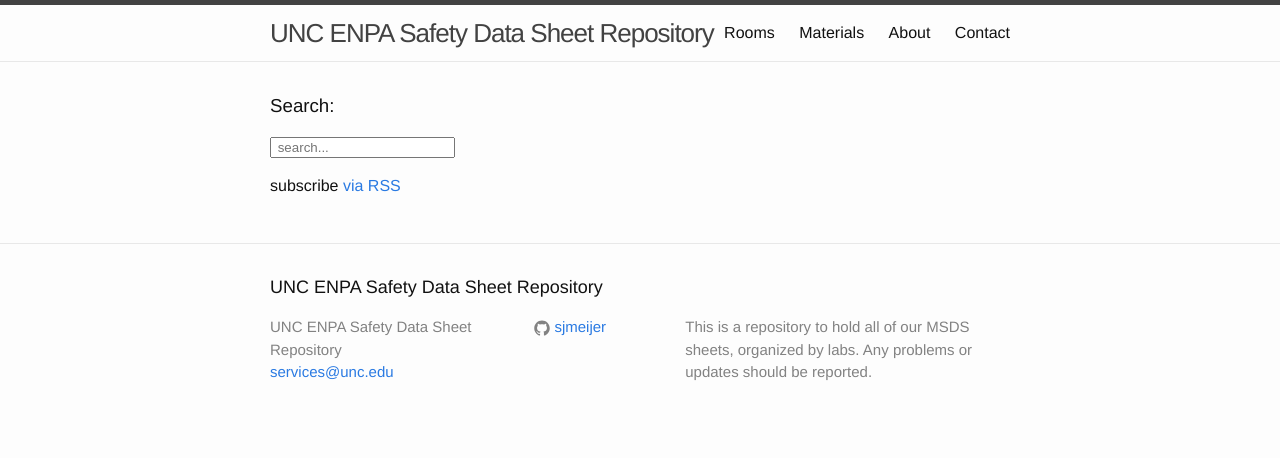
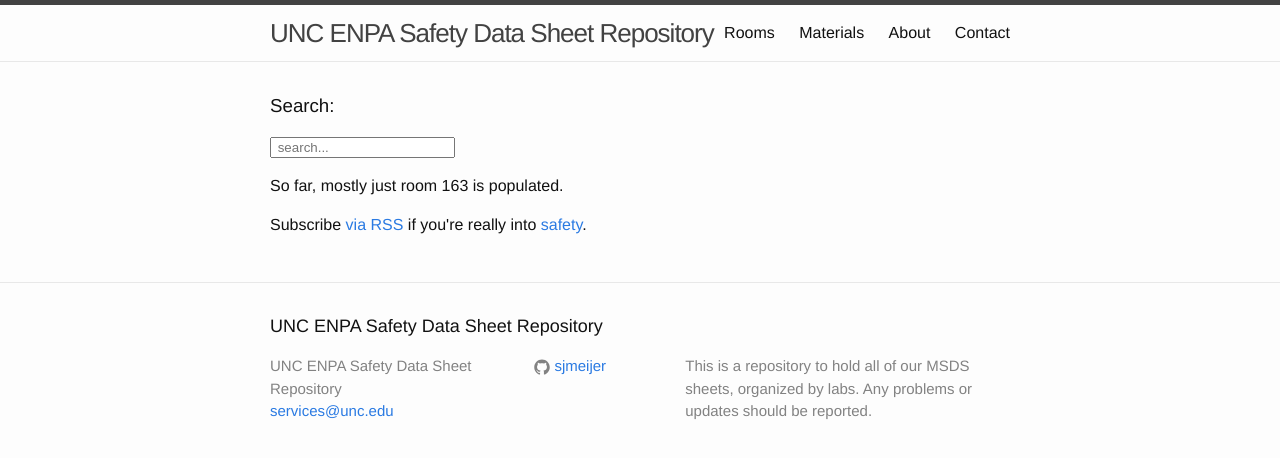
Before and after one commit to sjmeijer/msds, a Jekyll site: the page built from index.html, in a window 1280 px wide. Shown: the top 458 px of the page. Built offline with Jekyll 4.4.1, drawn with Linux system fonts in a browser that asks for light colours.

Commit message:
modified index message

```diff
--- a/index.html
+++ b/index.html
@@ -23,6 +23,9 @@
   </ul>
   -->
 
-  <p class="rss-subscribe">subscribe <a href="{{ "/feed.xml" | prepend: site.baseurl }}">via RSS</a></p>
+<p>
+So far, mostly just room 163 is populated.
+</p>
+  <p class="rss-subscribe">Subscribe <a href="{{ "/feed.xml" | prepend: site.baseurl }}">via RSS</a> if you're really into <a href="https://www.reddit.com/r/osha/top/">safety</a>.</p>
 
 </div>
```
